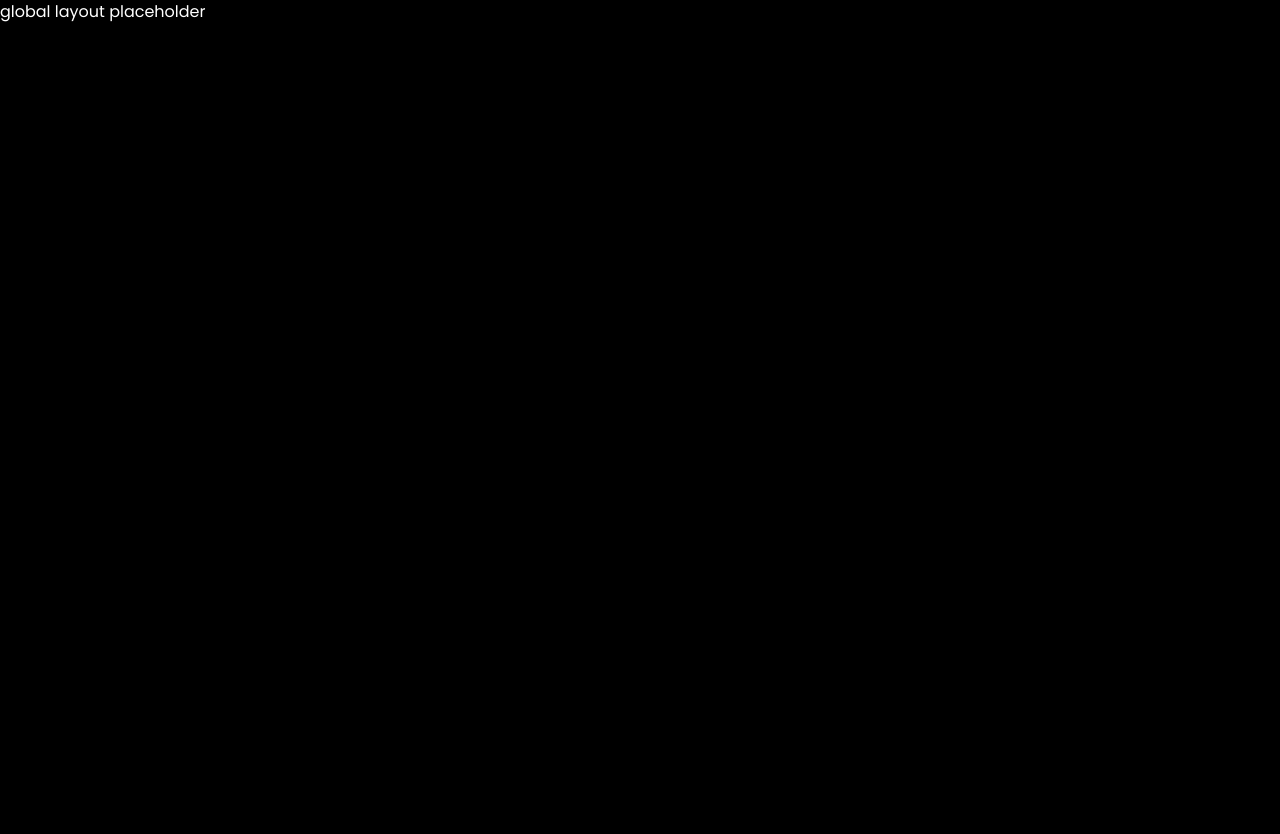
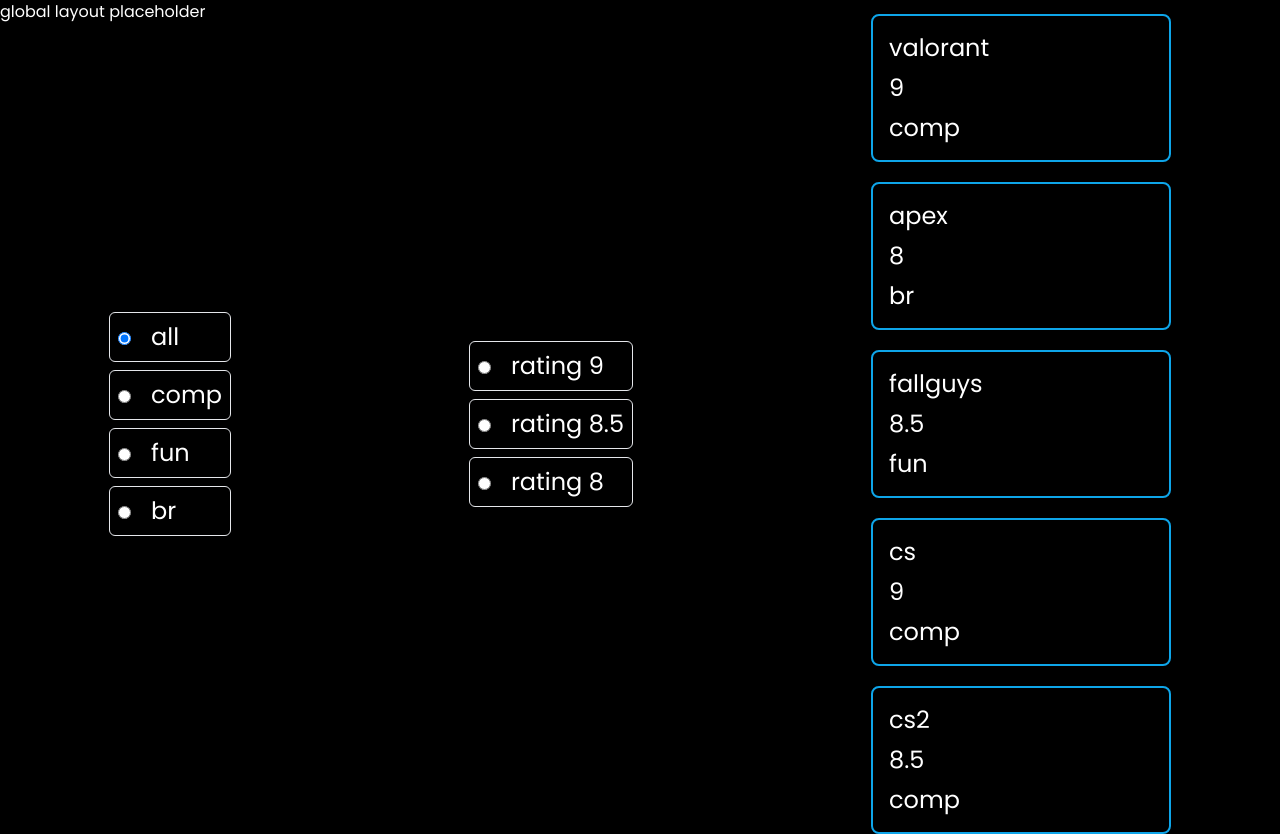
Before and after one commit to shrix1/next-js-13.2--dyanamic-routes, a Next.js app: page /filter in a window 1280 px wide. Before the commit this address had no page. Built offline with nearby package versions, Linux system fonts and the light colour scheme.

Commit message:
filter system done

```diff
--- a/app/api/hello/data.json
+++ b/app/api/hello/data.json
@@ -1,22 +1,27 @@
 [
   {
     "name": "valorant",
-    "rating": 9
+    "rating": 9,
+    "catorgory": "comp"
   },
   {
     "name": "apex",
-    "rating": 8
+    "rating": 8,
+    "catorgory": "br"
   },
   {
     "name": "fallguys",
-    "rating": 8.5
+    "rating": 8.5,
+    "catorgory": "fun"
   },
   {
     "name": "cs",
-    "rating": 9
+    "rating": 9,
+    "catorgory": "comp"
   },
   {
     "name": "cs2",
-    "rating": 8.5
+    "rating": 8.5,
+    "catorgory": "comp"
   }
 ]
--- /dev/null
+++ b/app/filter/page.tsx
@@ -0,0 +1,150 @@
+"use client";
+import React, { useEffect, useState } from "react";
+import data from "../api/hello/data.json";
+
+const Page = () => {
+  const [blogItems, setBlogItems] = useState(data);
+  const [selectedFilter, setSelectedFilter] = useState<string>("all");
+
+  useEffect(() => {
+    let filteredItems: any;
+
+    switch (selectedFilter) {
+      case "all":
+        filteredItems = data;
+        break;
+      case "br":
+        filteredItems = data.filter((d) => d.catorgory === "br");
+        break;
+      case "comp":
+        filteredItems = data.filter((d) => d.catorgory === "comp");
+        break;
+      case "fun":
+        filteredItems = data.filter((d) => d.catorgory === "fun");
+        break;
+      case "9":
+        filteredItems = blogItems.filter((d) => d.rating === 9);
+        break;
+      case "8.5":
+        filteredItems = blogItems.filter((d) => d.rating === 8.5);
+        break;
+      case "8":
+        filteredItems = blogItems.filter((d) => d.rating === 8);
+        break;
+      default:
+        filteredItems = data;
+    }
+
+    setBlogItems(filteredItems);
+  }, [selectedFilter]);
+
+  function handleFilterChange(e: any) {
+    setSelectedFilter(e.target.value);
+  }
+
+  return (
+    <div>
+      <section className="flex justify-around items-center gap-5 flex-warp h-screen ">
+        <div className="text-white text-2xl space-y-2">
+          <div className="space-x-5 border p-2 rounded-md">
+            <input
+              type="radio"
+              name="filters"
+              id="all"
+              value="all"
+              checked={selectedFilter === "all"}
+              onChange={handleFilterChange}
+            />
+            <label htmlFor="all">all</label>
+          </div>
+          <div className="space-x-5 border p-2 rounded-md">
+            <input
+              type="radio"
+              name="filters"
+              id="comp"
+              value="comp"
+              checked={selectedFilter === "comp"}
+              onChange={handleFilterChange}
+            />
+            <label htmlFor="comp">comp</label>
+          </div>
+          <div className="space-x-5 border p-2 rounded-md">
+            <input
+              type="radio"
+              name="filters"
+              id="fun"
+              value="fun"
+              checked={selectedFilter === "fun"}
+              onChange={handleFilterChange}
+            />
+            <label htmlFor="fun">fun</label>
+          </div>
+          <div className="space-x-5 border p-2 rounded-md">
+            <input
+              type="radio"
+              name="filters"
+              id="br"
+              value="br"
+              checked={selectedFilter === "br"}
+              onChange={handleFilterChange}
+            />
+            <label htmlFor="br">br</label>
+          </div>
+        </div>
+
+        <div className="text-white text-2xl space-y-2">
+          <div className="space-x-5 border p-2 rounded-md">
+            <input
+              type="radio"
+              name="rating"
+              id="9"
+              value="9"
+              checked={selectedFilter === "9"}
+              onChange={handleFilterChange}
+            />
+            <label htmlFor="9">rating 9</label>
+          </div>
+          <div className="space-x-5 border p-2 rounded-md">
+            <input
+              type="radio"
+              name="rating"
+              id="8.5"
+              value="8.5"
+              checked={selectedFilter === "8.5"}
+              onChange={handleFilterChange}
+            />
+            <label htmlFor="8.5">rating 8.5</label>
+          </div>
+          <div className="space-x-5 border p-2 rounded-md">
+            <input
+              type="radio"
+              name="rating"
+              id="8"
+              value="8"
+              checked={selectedFilter === "8"}
+              onChange={handleFilterChange}
+            />
+            <label htmlFor="8">rating 8</label>
+          </div>
+        </div>
+
+        <div className="flex gap-5 flex-col">
+          {blogItems.map((d, index) => {
+            return (
+              <div
+                key={index}
+                className="text-2xl text-white p-4 border-2 border-sky-500 flex flex-col gap-2 w-[300px] rounded-lg "
+              >
+                <h1>{d.name}</h1>
+                <h1>{d.rating}</h1>
+                <h1>{d.catorgory}</h1>
+              </div>
+            );
+          })}
+        </div>
+      </section>
+    </div>
+  );
+};
+
+export default Page;
--- a/app/page.tsx
+++ b/app/page.tsx
@@ -14,16 +14,16 @@ export default function Home() {
       </h1>
 
       <motion.div
-        layout
+        // layout
         className="w-[500px] flex flex-col gap-5 h-[600px] border-2 border-sky-500 rounded-lg text-white"
       >
         <motion.section
+          className="flex flex-col "
           layout="position"
-          className="flex flex-col "
-          initial={{ opacity: 0, y: -10 }}
-          animate={{ opacity: 1, y: 0 }}
-          transition={{ layout: { duration: 1, type: "spring" } }}
-          exit={{ opacity: 0, y: -10 }}
+          // initial={{ opacity: 0, y: -10 }}
+          // animate={{ opacity: 1, y: 0 }}
+          // transition={{ layout: { duration: 1, type: "spring" } }}
+          // exit={{ opacity: 0, y: -10 }}
         >
           <div
             className="px-5 flex justify-between text-2xl"
@@ -41,12 +41,12 @@ export default function Home() {
               transition={{ duration: 1 }}
               // exit={{ opacity: 0, y: -10 }}
             >
-              <ul>
+              <div>
                 <li>one</li>
                 <li>one</li>
                 <li>one</li>
                 <li>one</li>
-              </ul>
+              </div>
             </motion.div>
           )}
           {/* </AnimatePresence> */}
@@ -56,10 +56,10 @@ export default function Home() {
         <motion.section
           layout="position"
           className="flex flex-col"
-          initial={{ opacity: 0, y: -10 }}
-          animate={{ opacity: 1, y: 0 }}
+          // initial={{ opacity: 0, y: -10 }}
+          // animate={{ opacity: 1, y: 0 }}
           // transition={{ layout: { duration: 1, type: "inertia" } }}
-          exit={{ opacity: 0, y: -10 }}
+          // exit={{ opacity: 0, y: -10 }}
         >
           <div
             className="px-5 flex justify-between text-2xl"
```
